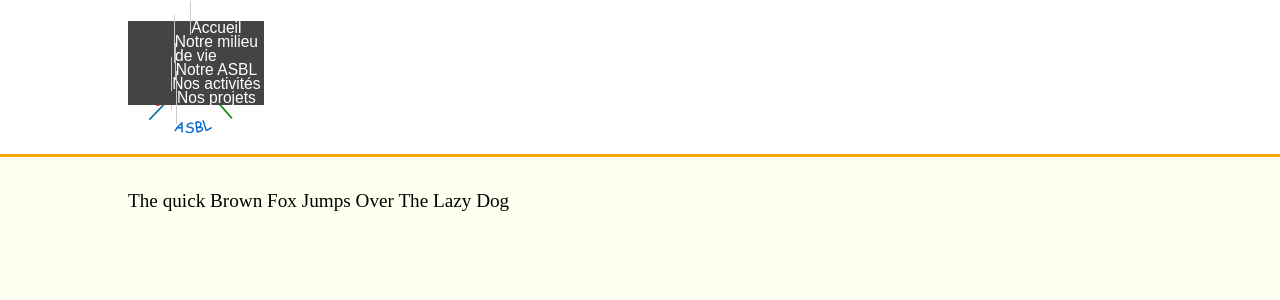
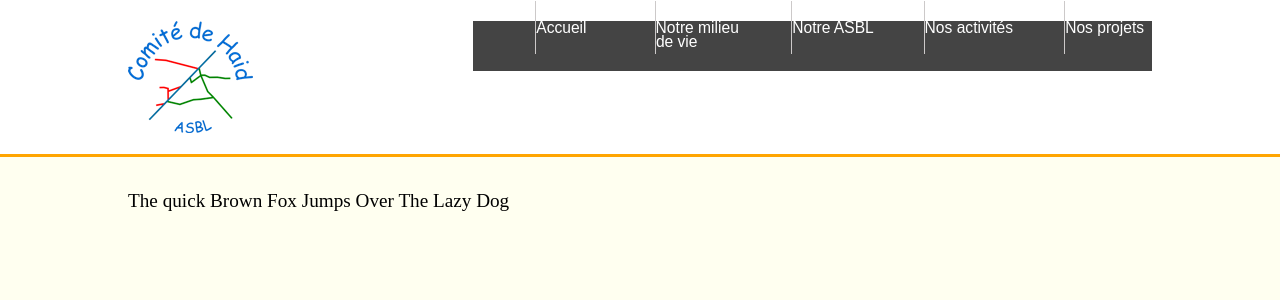
Before and after one commit to comithaid/Haid.be, a PHP site: page /test.html in a window 1280 px wide. Shown: the top 300 px of the page. Run offline with PHP 8.4, Linux system fonts and the light colour scheme.

Commit message:
Update stylebis.css

```diff
--- a/stylebis.css
+++ b/stylebis.css
@@ -19,8 +19,7 @@
     	border-bottom: solid orange;
     	display: flex;
     	justify-content: space-between;
-    	text-align: center;*/
-    	z-index: 100;
+    	text-align: center;
 }
 .footer {
 	background-color: light-grey;
@@ -28,9 +27,6 @@
 }
 #logocfh {
     	max-height: 60px;
-}
-#logocle {
-	/*max-height: 10px;*/
 }
 .navbar a {
     	font-size: 1.2em;
@@ -64,14 +60,14 @@
         height: 50px;
         margin: 0;
         z-index: 99;
-        position: absolute;
+        /*position: absolute;*/
         background-color: #444444;
       }
       .navbar {
         height: 50px;
         padding: 0;
         margin: 0;
-        position: absolute;
+        /*position: absolute;*/
       }
       .navbar li {
         height: auto;
```
